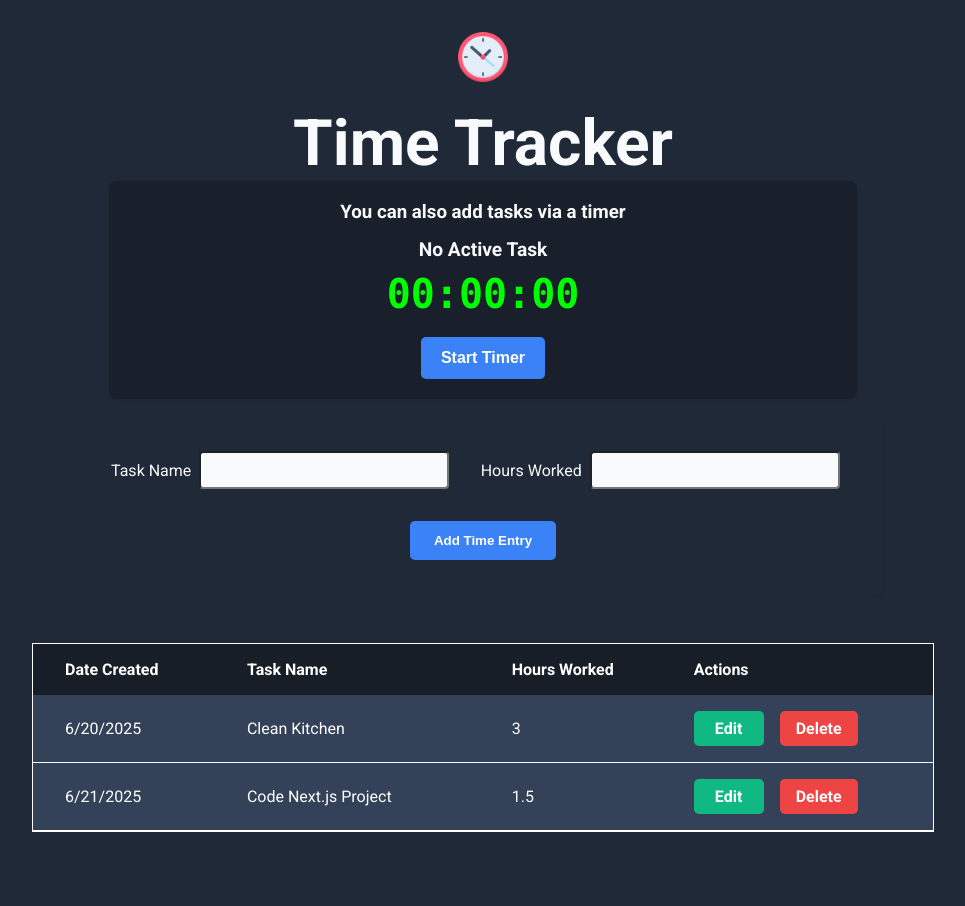
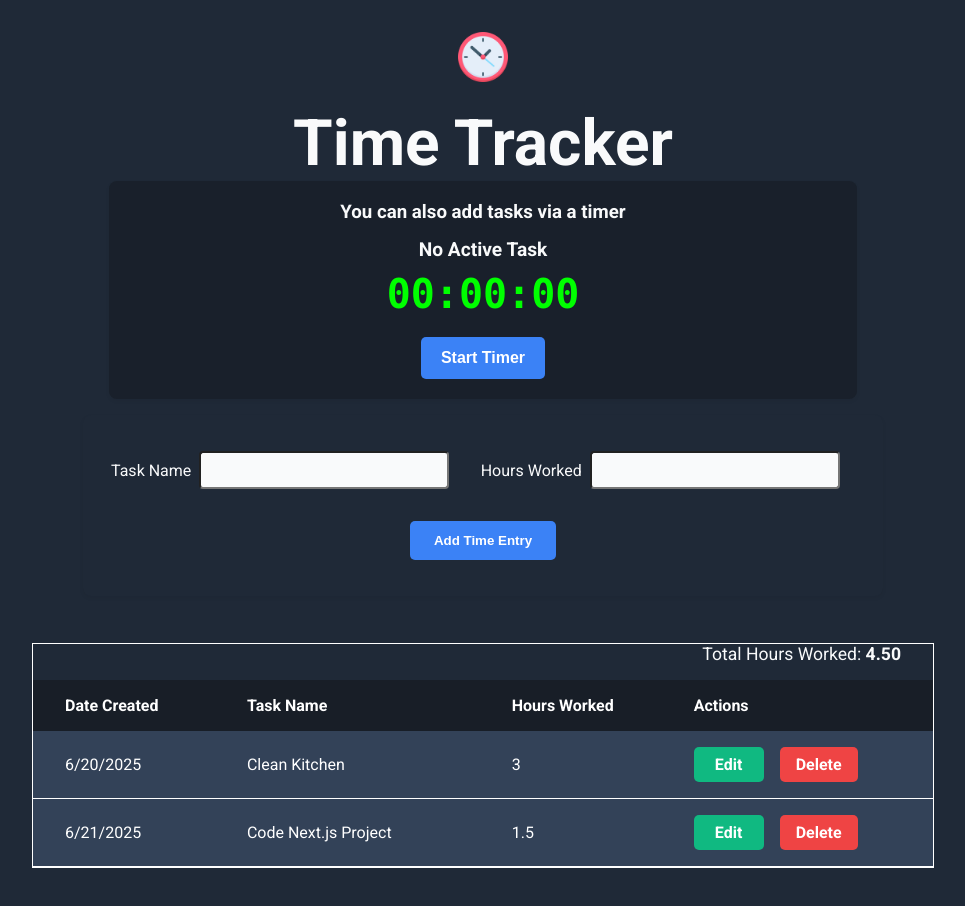
Before and after one commit to nhlamulomagwaza/nhlamulo-time-tracker, a React (Vite) app: page / in a window 1280 px wide. Shown: the top 906 px of the page, without its empty margins (157-1122 px from the left). Built offline with nearby package versions, Linux system fonts and the light colour scheme.

Commit message:
total hours worked added, something I had forgotten

```diff
--- a/src/components/TimeEntryList.tsx
+++ b/src/components/TimeEntryList.tsx
@@ -41,12 +41,21 @@ const TimeEntryList: React.FC = () => {
     setLocalEditingEntry(null);
   };
 
+//TOTAL HOURS WORKED
+  const totalHours = entries.reduce((sum, entry) => sum + entry.hours, 0);
+
   /* ------------------------------------------
      RENDER
   ------------------------------------------- */
 
   return (
     <section className="time-entries-list">
+      {/* Total hours */}
+       {entries.length > 0 && (
+    <div className="total-hours">
+      Total Hours Worked: <strong>{totalHours.toFixed(2)}</strong>
+    </div>
+  )}
       {/* Table header (hidden on mobile via SCSS) */}
       <div className="time-entry-item-header">
         <div className="item-header">Date Created</div>
--- a/src/styles/components/list.scss
+++ b/src/styles/components/list.scss
@@ -14,7 +14,17 @@
   flex-direction: column;
   outline: 1px solid white; // Visible border around the list (can be a design choice)
 
-  .no-entries {
+
+  // ---- TOTAL HOURS STYLING ----
+
+.total-hours {
+  text-align: right;
+  margin: 0 2rem 1rem 0;
+  font-size: 1.1rem;
+  color: $color-text-dark;
+}
+
+.no-entries {
     text-align: center;
     padding: 2rem;
     color: $color-text-dark;
```
